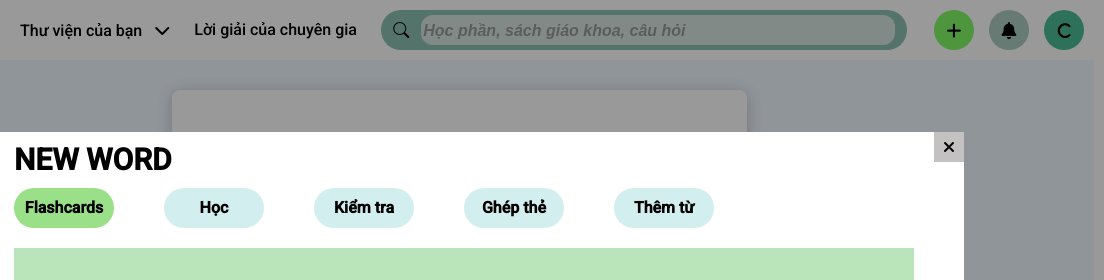
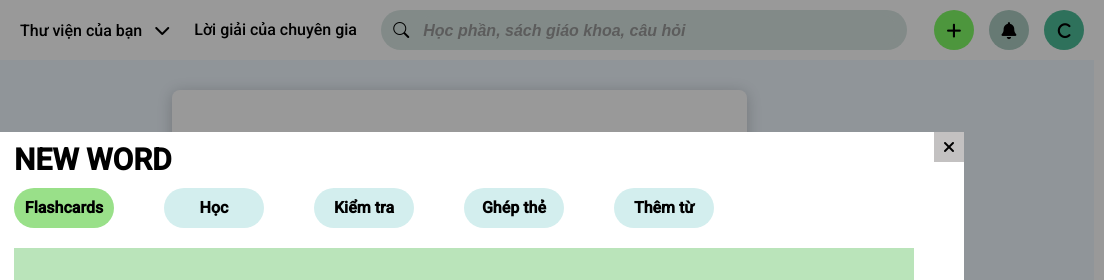
Before and after one commit to cuongcodedao/My-project---EZ-English, a plain HTML site: page index.html in a window 1280 px wide. Shown: the top 280 px of the page, 176-1280 px from the left. Drawn offline with nearby package versions, Linux system fonts and the light colour scheme.

Commit message:
reset origin

```diff
--- a/style.css
+++ b/style.css
@@ -38,7 +38,7 @@
     align-items: center;
     height:40px;
     margin-right:200px200px;
-    background-color: #8cc0b1;
+    background-color: #d9e7e3;
     border-radius: 20px;
 }
 .right_navbar_item.search{
```
